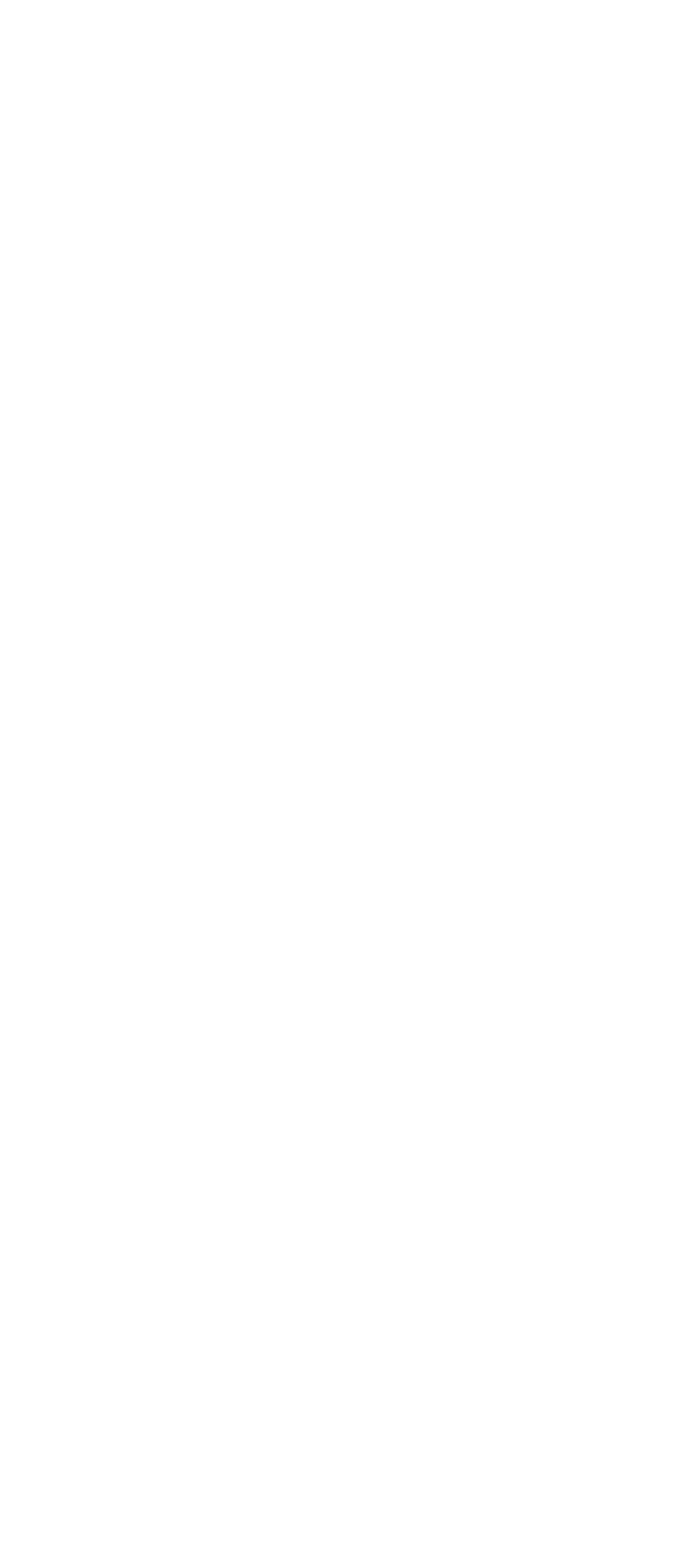
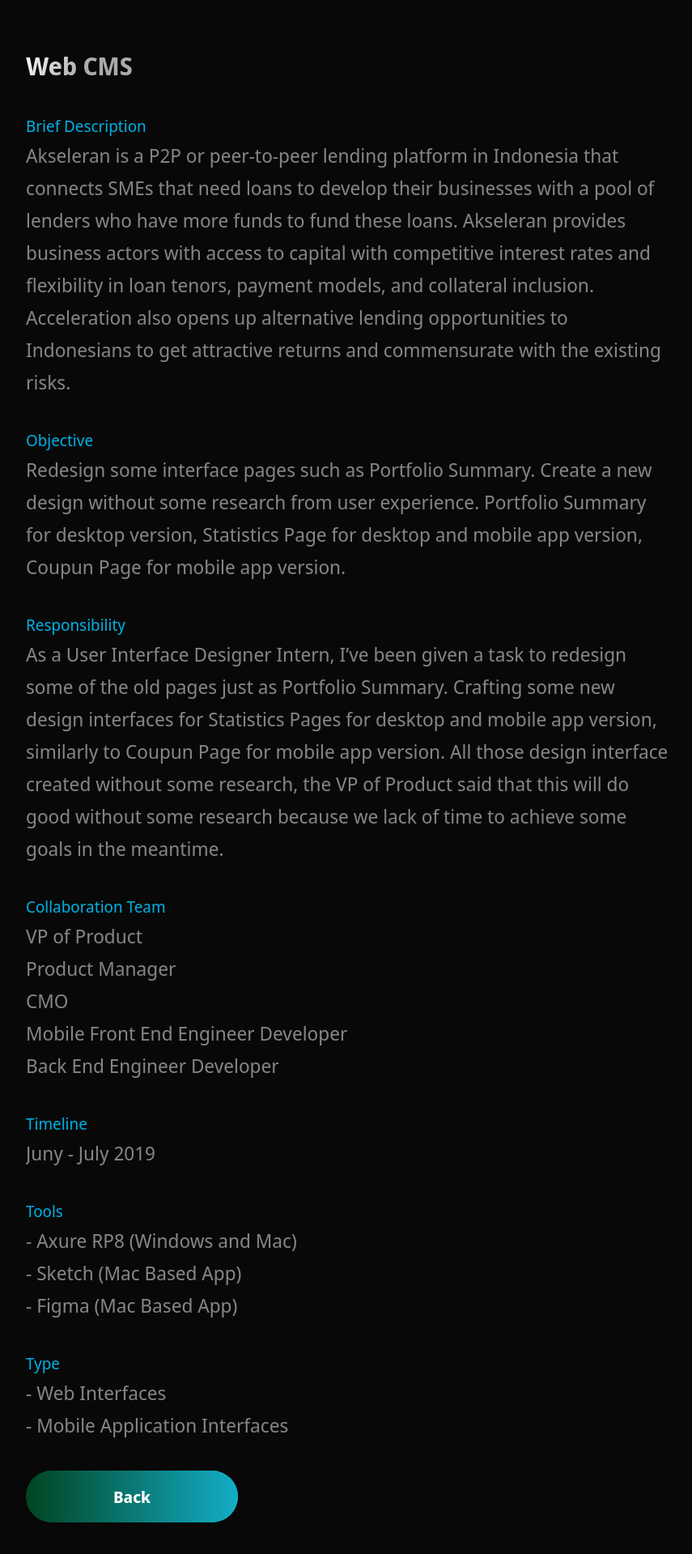
Before and after one commit to xtrajoes/Portfolio-Jordan, a Next.js app: page /AksPages in a window 1280 px wide. Before the commit this address had no page. Shown: the part 877-2796 px from the top of the page at 81% size, without its empty margins (88-943 px from the left). Before the commit the page ends 800 px from the top, so only its background shows below. Built offline with nearby package versions, Linux system fonts and the light colour scheme.

Commit message:
add aks content pages for project

```diff
--- /dev/null
+++ b/src/components/Contents/AksContents.js
@@ -0,0 +1,71 @@
+import React from 'react';
+import { Section, SectionText, SectionTitle, SectionDivider,  SectionSubText } from '../../styles/GlobalComponents';
+import { BlogCard, BlogCardContent, ExternalLinks, GridContainer, HeaderThree, Hr, Tag, TagList, TitleContent, UtilityList, Img } from '../Projects/ProjectsStyles';
+import Button from '../../styles/GlobalComponents/Button';
+import { AiOutlineArrowLeft } from 'react-icons/ai'
+import { LeftSection } from './ContentsStyles';
+import { projects } from '../../constants/constants';
+
+const Contents = (props) => (
+  <Section row nopadding>
+      <LeftSection>
+        <SectionTitle main center>
+          Akseleran <br/>
+          <h6>Phoenix Product B2B Platform (2019)</h6>
+        </SectionTitle>
+        <BlogCardContent>
+          <Img src='images/Bizzy Project.jpg' />
+        </BlogCardContent>
+        <br/><br/>
+        <SectionDivider/>
+        <SectionTitle main> <h6> Web CMS </h6> </SectionTitle>
+        <SectionSubText>Brief Description </SectionSubText>
+          <SectionText  >
+            Akseleran is a P2P or peer-to-peer lending platform in Indonesia that connects SMEs that need loans to develop their businesses with a pool of lenders who have more funds to fund these loans. Akseleran provides business actors with access to capital with competitive interest rates and flexibility in loan tenors, payment models, and collateral inclusion. Acceleration also opens up alternative lending opportunities to Indonesians to get attractive returns and commensurate with the existing risks.
+          </SectionText>
+        <SectionSubText>Objective </SectionSubText>
+          <SectionText >
+            Redesign some interface pages such as Portfolio Summary. Create a new design without some research from user experience. Portfolio Summary for desktop version, Statistics Page for desktop and mobile app version, Coupun Page for mobile app version.
+          </SectionText>
+        <SectionSubText>Responsibility </SectionSubText>
+          <SectionText >
+            As a User Interface Designer Intern, I’ve been given a task to redesign some of the old pages just as Portfolio Summary. Crafting some new design interfaces for Statistics Pages for desktop and mobile app version, similarly to Coupun Page for mobile app version. All those design interface created without some research, the VP of Product said that this will do good without some research because we lack of time to achieve some goals in the meantime.
+          </SectionText>
+        <SectionSubText>Collaboration Team </SectionSubText>
+          <SectionText >
+            VP of Product
+            <br/>
+            Product Manager
+            <br/>
+            CMO
+            <br/>
+            Mobile Front End Engineer Developer
+            <br/>
+            Back End Engineer Developer
+          </SectionText>
+        <SectionSubText>Timeline </SectionSubText>
+          <SectionText >
+            Juny - July 2019
+          </SectionText>
+        <SectionSubText>Tools </SectionSubText>
+          <SectionText >
+            - Axure RP8 (Windows and Mac)
+            <br/>
+            - Sketch (Mac Based App)
+            <br/>
+            - Figma (Mac Based App)
+          </SectionText>
+        <SectionSubText>Type </SectionSubText>
+          <SectionText >
+            - Web Interfaces
+            <br/>
+            - Mobile Application Interfaces
+          </SectionText>
+        <Button onClick={() => window.location = '/ ' }>
+          Back
+        </Button>
+      </LeftSection>
+  </Section>
+);
+
+export default Contents;
--- a/src/constants/constants.js
+++ b/src/constants/constants.js
@@ -39,7 +39,7 @@
         description: "Redesign some interface pages such as Portfolio Summary, Statistics Page,  Coupun Page ",
         image: '/images/Aksel.png',
         tags: ['Axure RP8', 'Sketch', 'Figma'],
-        source: 'https://google.com',
+        source: '/AksPages',
         context: 'UI/UX',
         id: 4,
     },
--- /dev/null
+++ b/src/pages/AksPages.js
@@ -0,0 +1,19 @@
+
+import AksContents from '../components/Contents/AksContents';
+import Footer from '../components/Footer/Footer'
+import HeaderContent from '../components/Header/HeaderContent'
+import Header from '../components/Header/Header'
+import { Layout } from '../layout/Layout';
+
+
+const AksPage = () => {
+  return(
+    <>
+    <HeaderContent/>
+      <AksContents/>
+    <Footer/>
+    </>
+  );
+}
+
+export default AksPage;
```
